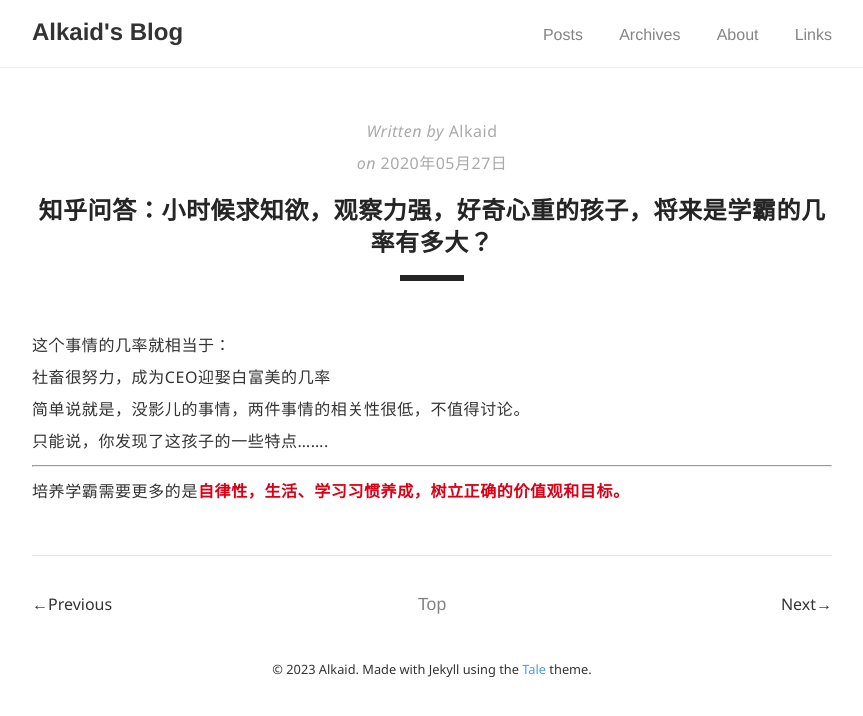
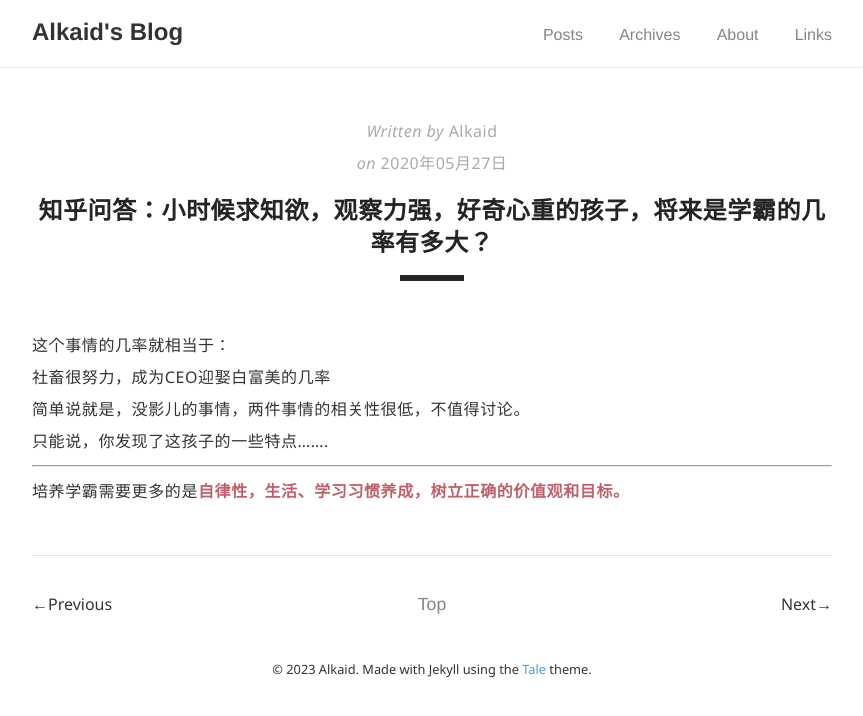
Before and after one commit to AlkaidWaong/ifoz, a Jekyll site: the page built from _posts/2020-05-27-Answer-the-question-of-zhihu-2.md, in a window 1280 px wide. Shown: the top 716 px of the page, without its empty margins (208-1071 px from the left). Built offline with Jekyll 4.4.1, drawn with Linux system fonts in a browser that asks for light colours; comment, search, counter and statistics services are not loaded.

Commit message:
Update _variables.scss

```diff
--- a/_sass/tale/_variables.scss
+++ b/_sass/tale/_variables.scss
@@ -9,7 +9,7 @@ $white: #fff !default;
 $blue: #4a9ae1 !default;
 $shadow-color: rgba(0, 0, 0, .2) !default;
 $code-color: #bf616a !default;
-$bold-color: #db0016 !default;
+$bold-color: #bf616a !default;
 
 // Fonts
 $serif-primary: Montserrat, 'SF UI Text', 'PingFang SC', 'Hiragino Sans GB', 'Microsoft YaHei', 'Segoe UI', 'Helvetica Neue', 'Helvetica', 'Apple Color Emoji', 'Segoe UI Emoji', 'Segoe UI Symbol', serif !default;
```
